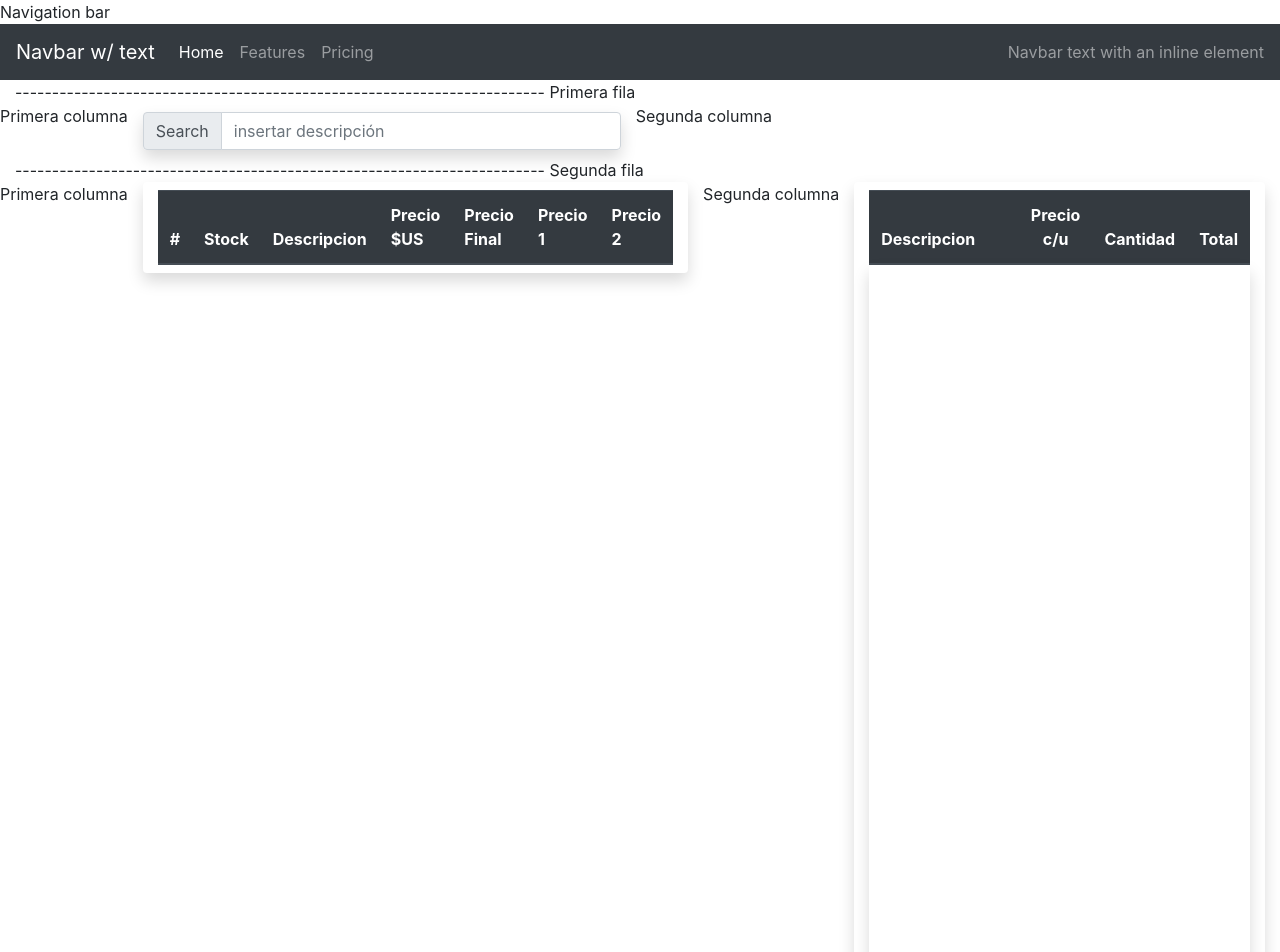
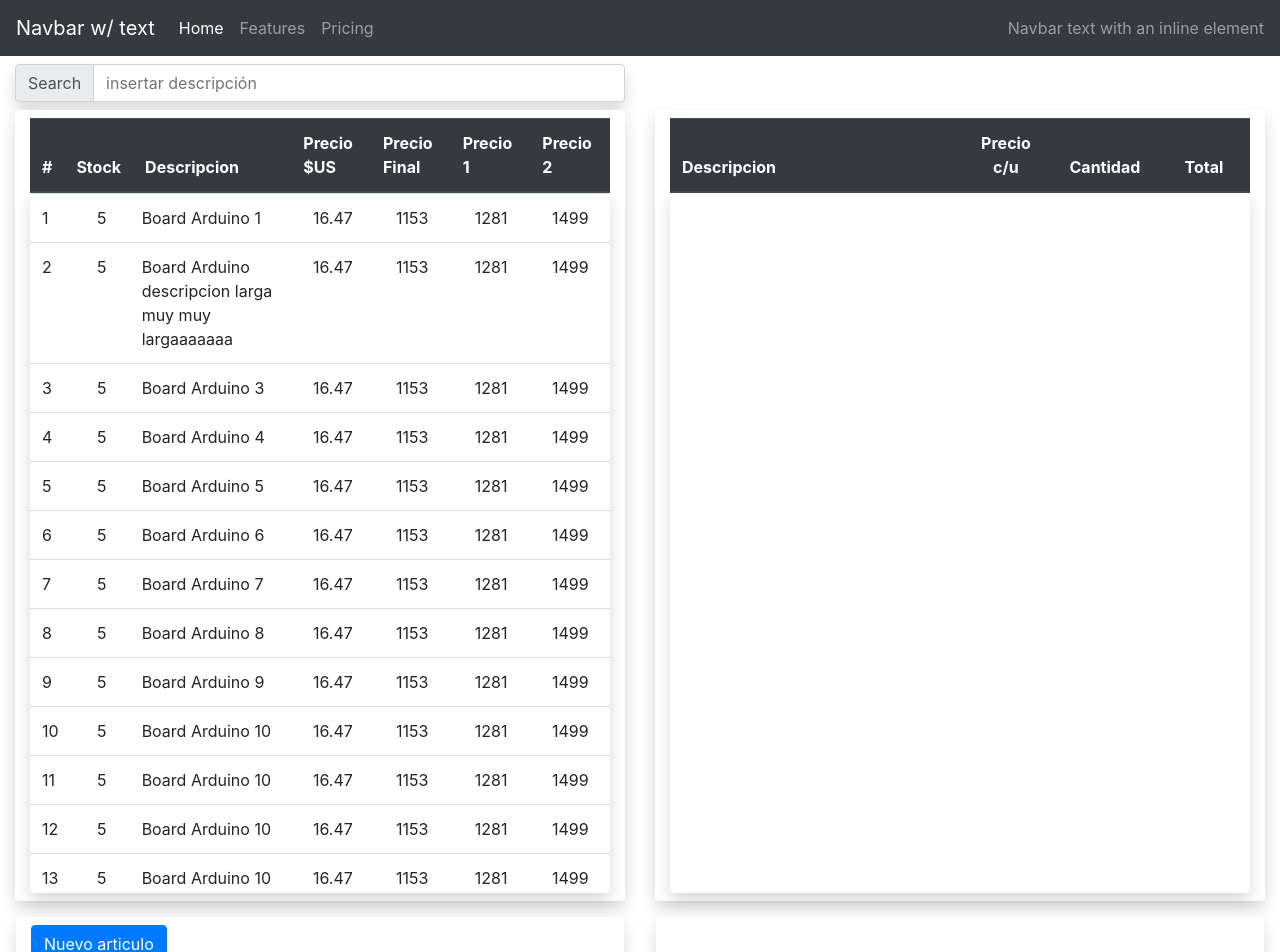
Before and after one commit to Santiago1987/Gestion-ventas-app, a React (Create React App) app: page / in a window 1280 px wide. Shown: the top 952 px of the page. Built offline with nearby package versions, Linux system fonts and the light colour scheme.

Commit message:
arreglo de a funcion add sales product

```diff
--- a/src/App.js
+++ b/src/App.js
@@ -14,42 +14,34 @@
   const [modalIsOpen, setModalIsOpen] = useState(false);
   return (
     <div>
-      Navigation bar
       <Nav />
       <div className="container-fluid">
-        ------------------------------------------------------------------------
-        Primera fila
         <div className="row">
-          Primera columna
           <div className="col-sm">
             <Input />
           </div>
-          Segunda columna
+
           <div className="col-sm"></div>
         </div>
-        ------------------------------------------------------------------------
-        Segunda fila
+
         <div className="row">
-          Primera columna
           <div className="col-sm">
             <ProductView />
           </div>
-          Segunda columna
+
           <div className="col-sm">
             <Sales />
           </div>
         </div>
-        ------------------------------------------------------------------------
-        Tercera Fila
+
         <div className="row">
-          Primera columna
           <div
             className="col-sm shadow bg-white rounded m-3"
             style={{ height: "60px", alignItems: "center" }}
           >
             <button
               type="button"
-              className="btn btn-primary"
+              className="btn btn-primary mt-2"
               onClick={() => setModalIsOpen(true)}
             >
               Nuevo articulo
@@ -60,8 +52,6 @@
             style={{ height: "60px" }}
           ></div>
         </div>
-        ------------------------------------------------------------------------
-        Modal
       </div>
       <Modal
         isOpen={modalIsOpen}
--- a/src/containers/ProducsView/ProductsList.jsx
+++ b/src/containers/ProducsView/ProductsList.jsx
@@ -42,22 +42,7 @@
   };
 
   const handleOnDobleClick = (id) => {
-    let product = {};
-    let index = salesProducts.findIndex((s) => s.id === id);
-
-    console.log("index", index);
-
-    if (index !== -1) {
-      salesProducts[index].cant++;
-    } else {
-      product = Products.find((p) => p.id === id);
-      product.cant = 1;
-      salesProducts = [...salesProducts, product];
-    }
-
-    console.log("salesProducts", salesProducts);
-
-    dispatch(addSalesProduct(salesProducts));
+    dispatch(addSalesProduct(Products.find((p) => p.id === id)));
   };
 
   const handleOnChange = (id) => null;
--- a/src/reducers/Products.js
+++ b/src/reducers/Products.js
@@ -6,14 +6,14 @@
   REMOVE_ALL_SALES_PRODUCTS,
 } from "../actions/actionsList";
 
-const Products = {};
+const Products = [];
 const select = { id: "", table: "" };
 const salesProducts = [];
 
 const productsReducer = (state = Products, { type, payload }) => {
   switch (type) {
     case ADD_PRODUCTS:
-      return { ...state, ...payload };
+      return [...state, ...payload];
     default:
       return state;
   }
@@ -34,14 +34,7 @@
 ) => {
   switch (type) {
     case ADD_SALES_PRODUCT:
-      return {
-        ...state,
-        ...salesProducts.find((s) => {
-          if (s === -1) return Products.find((p) => p.id === payload);
-          else if (id === payload) {
-          }
-        }),
-      };
+      return [...state, addSalesProd(payload, state)];
     case REMOVE_SALES_PRODUCT:
       return [...state, ...payload];
     case REMOVE_ALL_SALES_PRODUCTS:
@@ -52,3 +45,16 @@
 };
 
 export default productsReducer;
+
+function addSalesProd(prod, list) {
+  console.log("prod", prod);
+  console.log("salesProducts", list);
+  let sal = list.find((s) => s.id === prod.id);
+  if (!sal) {
+    prod.cant = 1;
+    return prod;
+  }
+  console.log("sal", sal);
+  sal.cant++;
+  return sal;
+}
```
